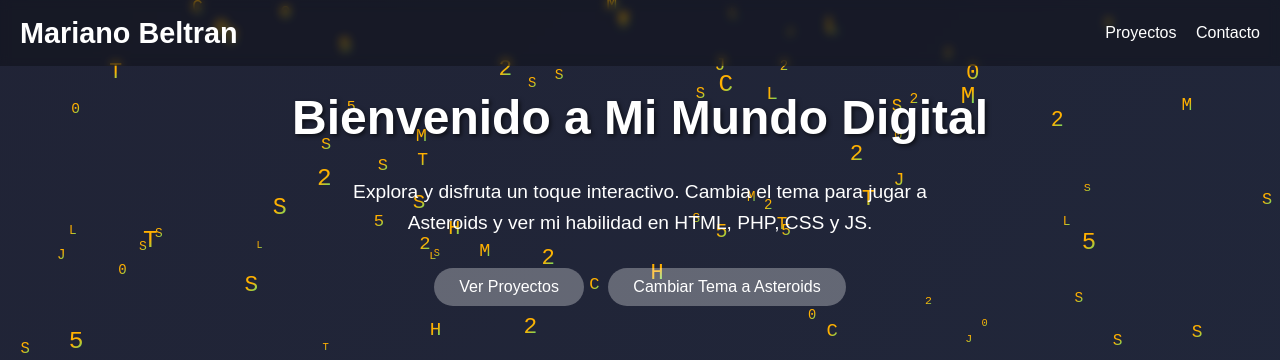
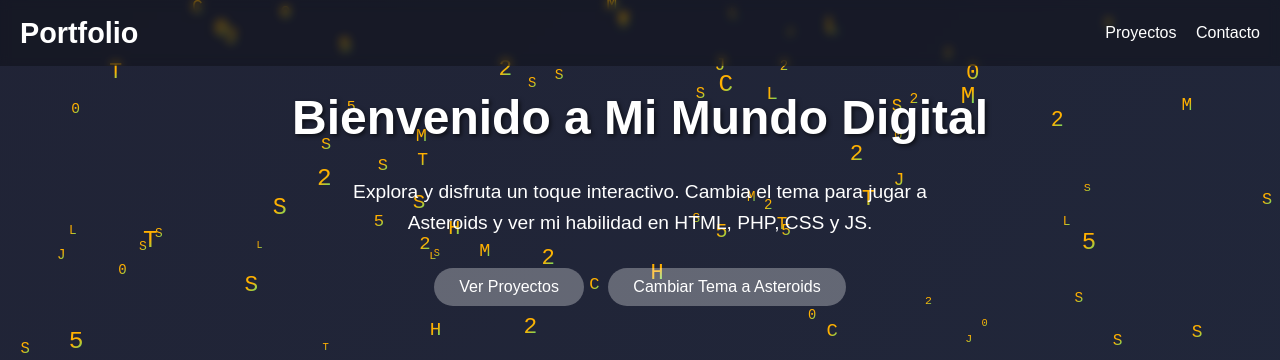
Before and after one commit to gitmariano/portfolio, a plain HTML site: page index.html in a window 1280 px wide. Shown: the top 360 px of the page. Drawn offline with Linux system fonts and the light colour scheme; animation ran at ten frames a second.

Commit message:
añado cambios finales 2

```diff
--- a/index.html
+++ b/index.html
@@ -311,7 +311,7 @@
 <body>
   <!-- Encabezado -->
   <header>
-    <h1>Mariano Beltran</h1>
+    <h1>Portfolio</h1>
     <nav>
       <a href="#projects">Proyectos</a>
       <a href="#contact">Contacto</a>
```
